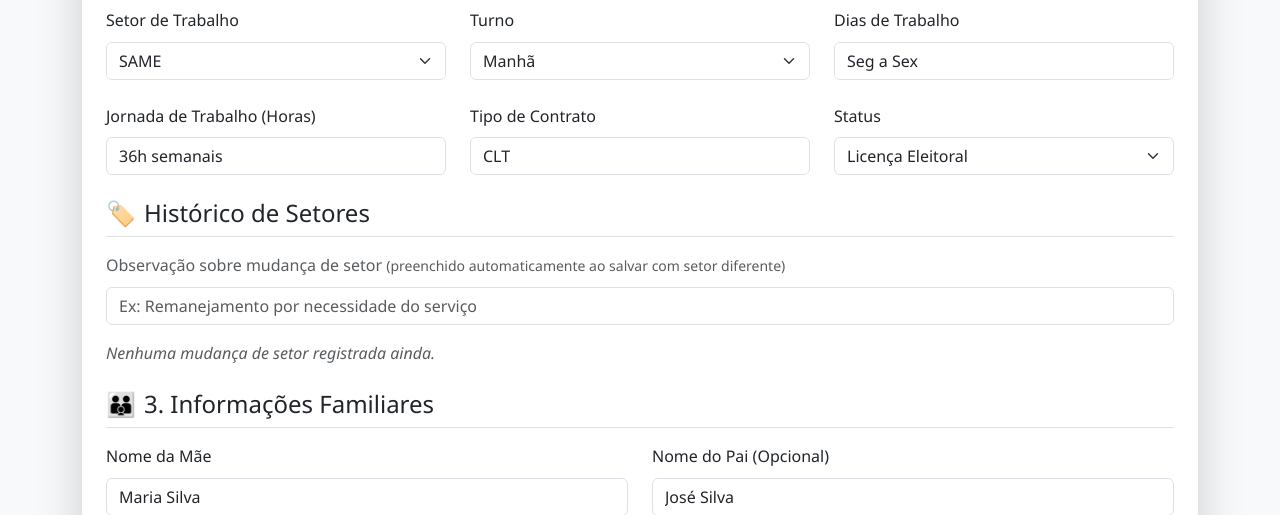
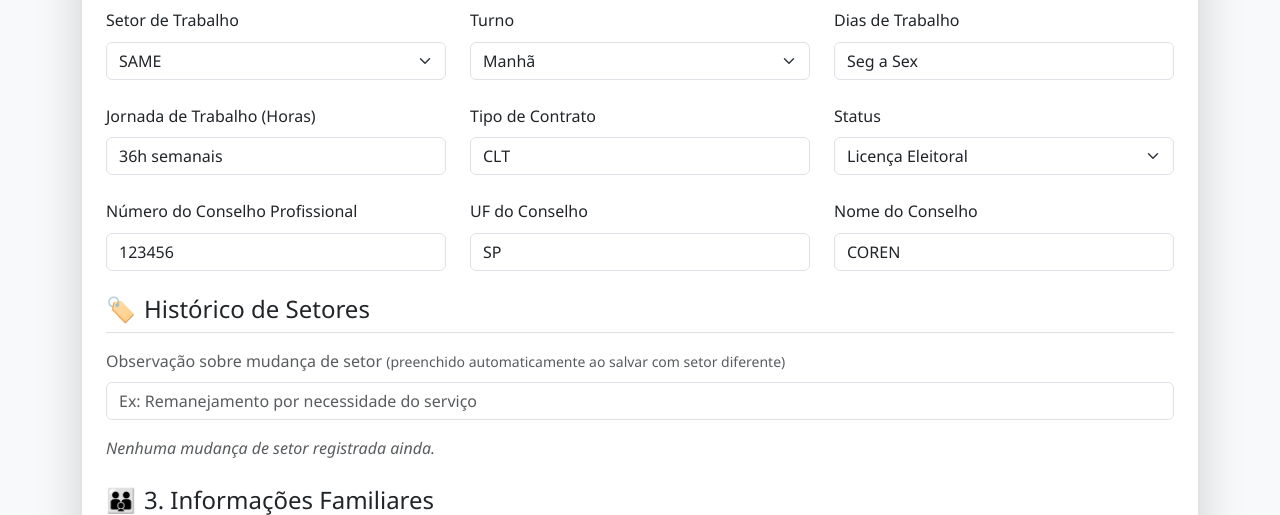
Before and after one commit to HRRBC/dp_ses, a Django app: template templates/tarefas/editar_colaborador.html in a window 1280 px wide. Shown: the part 401-916 px from the top of the page. Run offline with Django 5.2, Linux system fonts and the light colour scheme; the template is opened without the code that fills it: values that come from a table or form of the project are taken from there, others are empty; data comes from the database, SQL or seed files in the repository.

Commit message:
Atualizado o estilo da pagina cadastrar_colaborador e editar_colaborador

```diff
--- a/templates/tarefas/editar_colaborador.html
+++ b/templates/tarefas/editar_colaborador.html
@@ -91,8 +91,8 @@
             }
         }
 
-        #conselho_profissional_section {
-            display: none;
+        .conselho-field {
+            display: none; /* controlado via JS */
         }
 
 
@@ -229,18 +229,16 @@
                                     <option value="exonerado" {% if colaborador.status == "exonerado" %}selected{% endif %}>Exonerado</option>
                                 </select>
                             </div>
-                        </div>
-
-                        <div id="conselho_profissional_section" class="row g-3 g-md-4 mb-3 mb-md-4 d-none">
-                            <div class="col-md-4">
+                            <!-- Campos do Conselho Profissional (dentro do mesmo row, visíveis condicionalmente) -->
+                            <div class="col-md-4 conselho-field">
                                 <label for="id_numero_conselho" class="form-label">Número do Conselho Profissional</label>
                                 <input type="text" name="numero_conselho" id="id_numero_conselho" class="form-control" value="{{ colaborador.numero_conselho|default_if_none:'' }}" />
                             </div>
-                            <div class="col-md-4">
+                            <div class="col-md-4 conselho-field">
                                 <label for="id_uf_conselho" class="form-label">UF do Conselho</label>
                                 <input type="text" name="uf_conselho" id="id_uf_conselho" class="form-control" value="{{ colaborador.uf_conselho|default_if_none:'' }}" maxlength="2" />
                             </div>
-                            <div class="col-md-4">
+                            <div class="col-md-4 conselho-field">
                                 <label for="id_nome_conselho" class="form-label">Nome do Conselho</label>
                                 <input type="text" name="nome_conselho" id="id_nome_conselho" class="form-control" value="{{ colaborador.nome_conselho|default_if_none:'' }}" />
                             </div>
@@ -495,9 +493,9 @@
         function toggleConselhoFields() {
             var cargo = $('#id_cargo').val();
             if (cargo === 'medico' || cargo === 'analista' || cargo === 'assistente') {
-                $('#conselho_profissional_section').slideDown();
+                $('.conselho-field').slideDown();
             } else {
-                $('#conselho_profissional_section').slideUp();
+                $('.conselho-field').slideUp();
             }
         }
 
--- a/templates/tarefas/listar_colaboradores.html
+++ b/templates/tarefas/listar_colaboradores.html
@@ -254,6 +254,7 @@
                 <select id="id_setor" name="setor" class="w-full border border-gray-300 rounded-md px-3 py-2 focus:ring focus:ring-blue-200 focus:border-blue-500 text-sm sm:text-base">
                     <option value="">Todos os setores</option>
                     <option value="almoxarifado" {% if filtro_setor == "almoxarifado" %}selected{% endif %}>Almoxarifado</option>
+                    <option value="administrativo" {% if filtro_setor == "administrativo" %}selected{% endif %}>Administrativo</option>
                     <option value="ambulatorio" {% if filtro_setor == "ambulatorio" %}selected{% endif %}>Ambulatório</option>
                     <option value="bloco_cirurgico" {% if filtro_setor == "bloco_cirurgico" %}selected{% endif %}>Bloco Cirúrgico</option>
                     <option value="ccih" {% if filtro_setor == "ccih" %}selected{% endif %}>CCIH</option>
```
Also changed, not shown: templates/tarefas/cadastrar_colaborador.html (+9 -11 lines).
